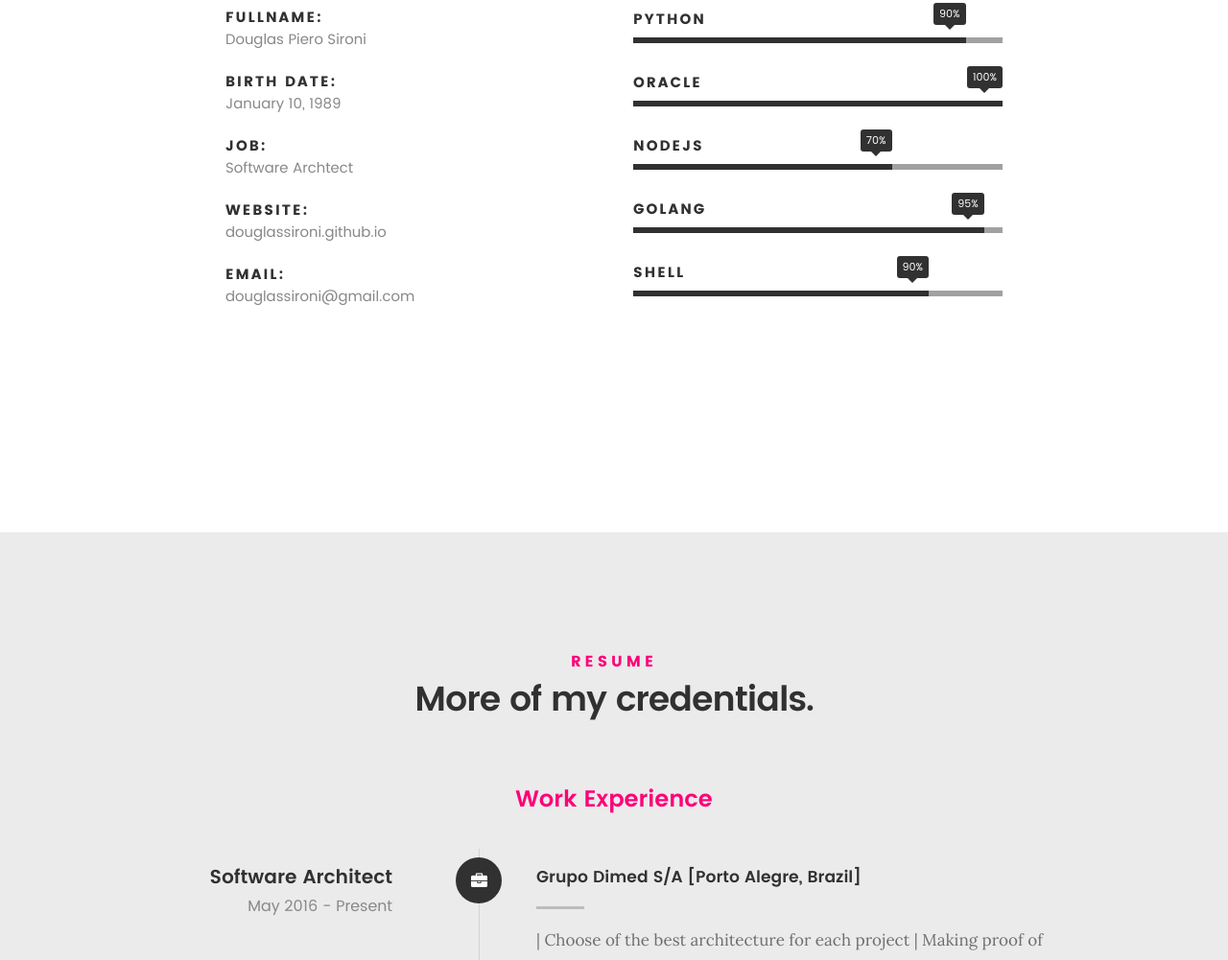
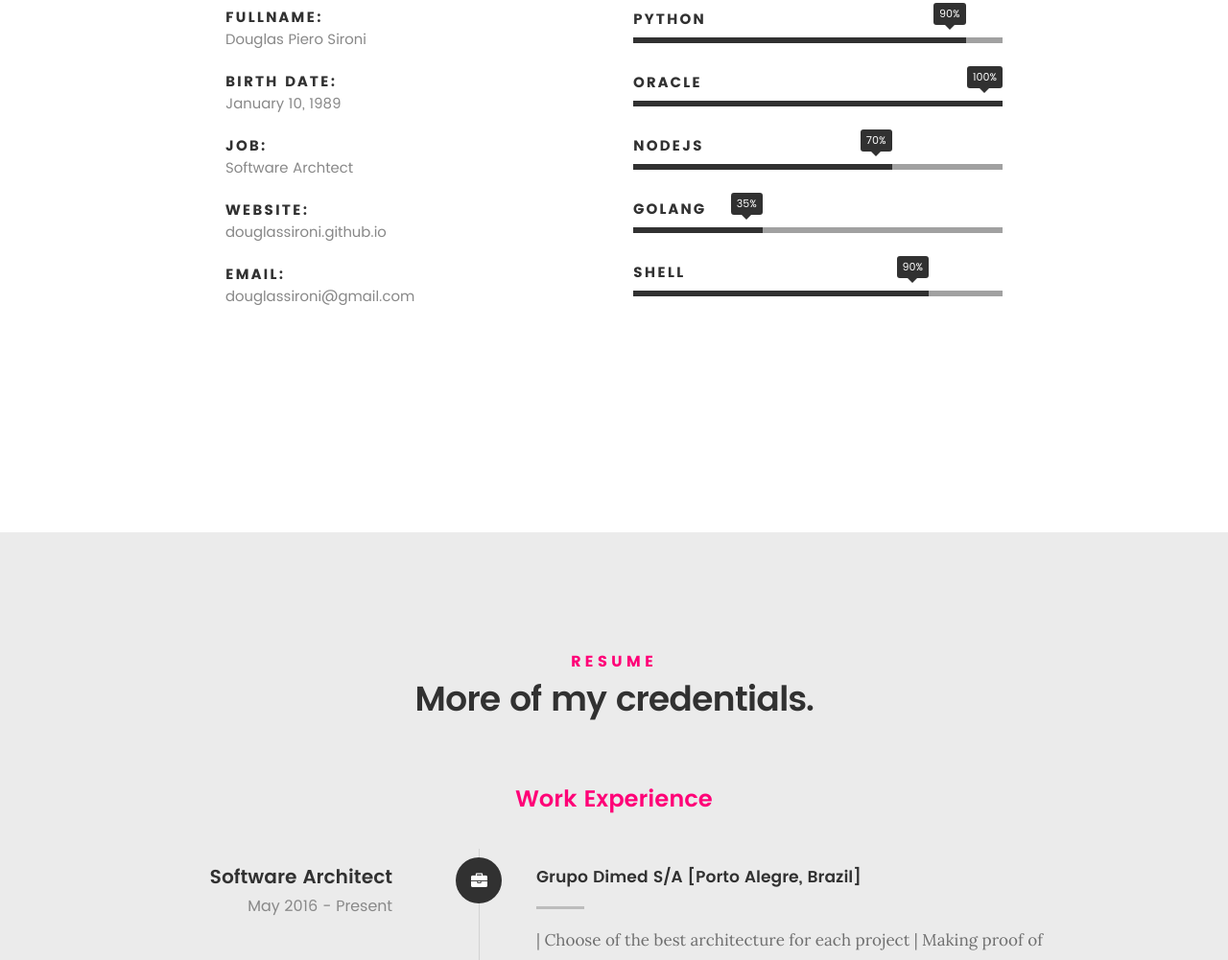
Before and after one commit to douglassironi/douglassironi.github.io, a plain HTML site: page index.html in a window 1280 px wide. Shown: the part 1361-2362 px from the top of the page at 96% size. Drawn offline with Linux system fonts and the light colour scheme.

Commit message:
Update index.html

```diff
--- a/index.html
+++ b/index.html
@@ -176,7 +176,7 @@
 				   	<strong>NodeJS</strong>
 				   </li>
             <li>
-       		  <div class="progress percent95"><span>95%</span></div>
+       		  <div class="progress percent35"><span>35%</span></div>
        			<strong>GoLang</strong>
        			</li>
 				   <li>
```
